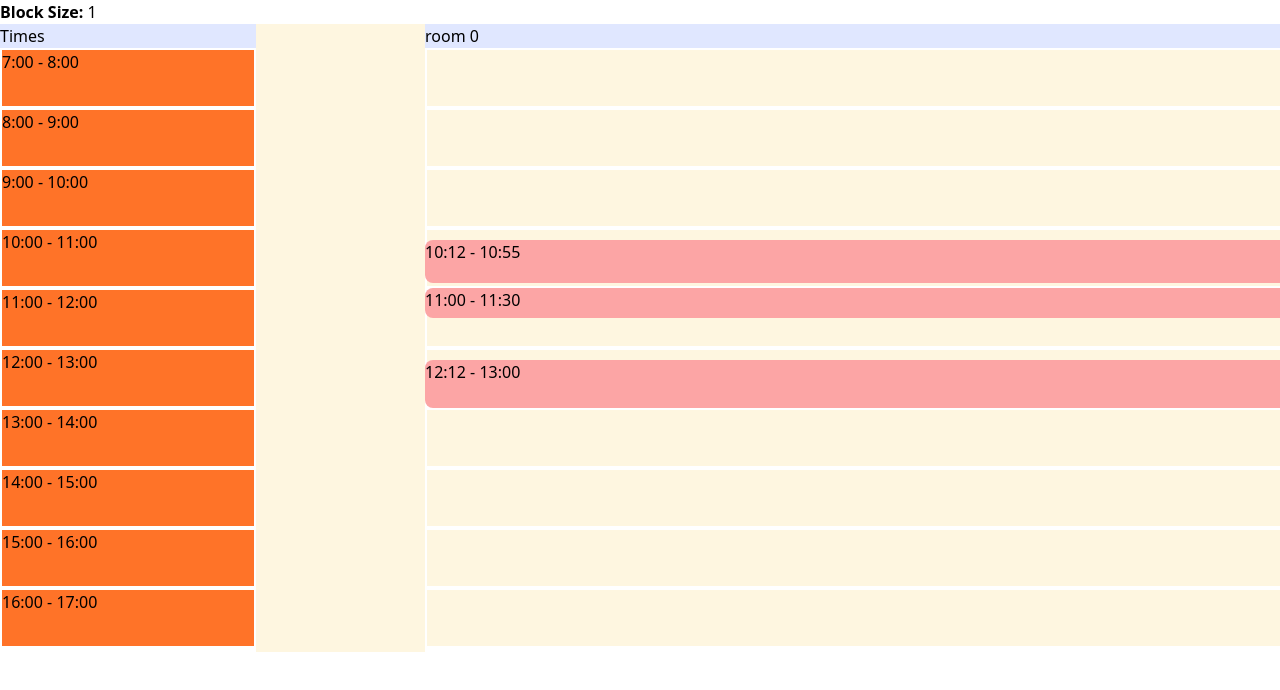
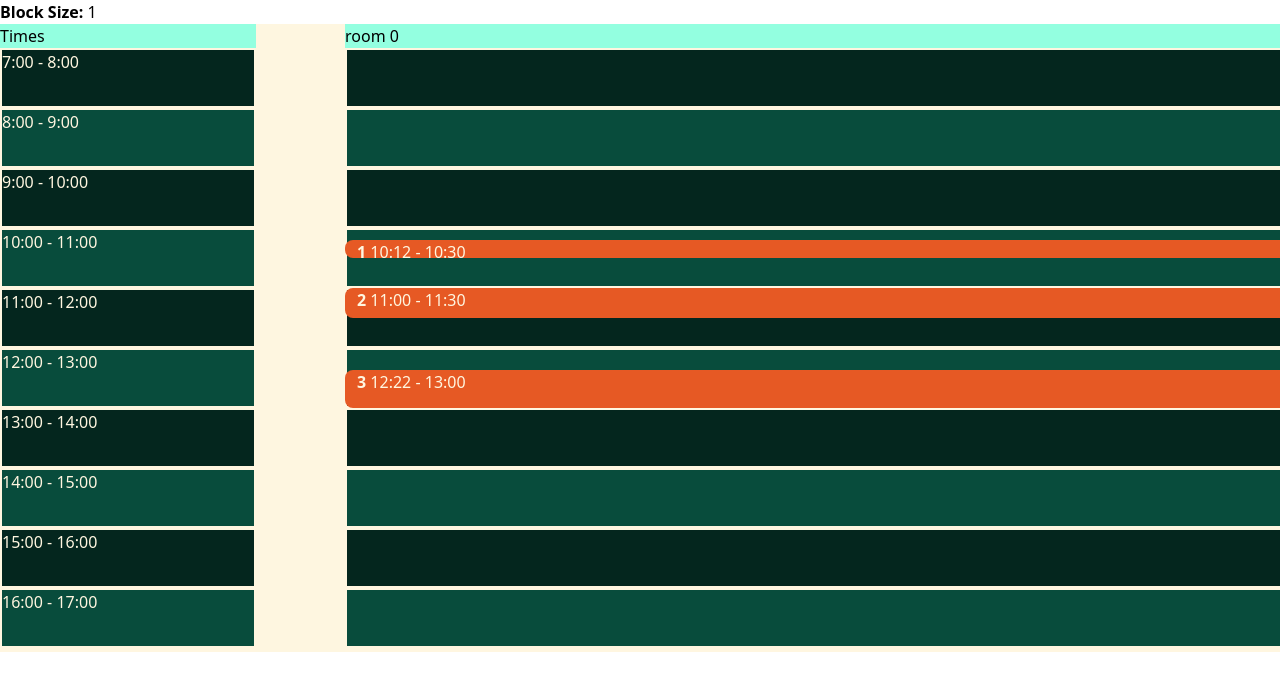
Before and after one commit to lucien-van-duijnhoven/lucks, a React (Vite) app: page / in a window 1280 px wide. Shown: the top 690 px of the page. Built offline with nearby package versions, Linux system fonts and the light colour scheme.

Commit message:
Theme change + more modal work

```diff
--- a/src/EventModal.tsx
+++ b/src/EventModal.tsx
@@ -1,7 +1,17 @@
 import * as React from "react";
-
+import { Event } from "./type";
 import { createPortal } from "react-dom";
 
-function EventModal() {
-  return createPortal(<></>);
+function EventModal({data}: {data: Event}) {
+
+  return createPortal(
+  <>
+    <div className="w-full h-full backdrop-blur-sm bg-gray-100 bg-transparent flex place-content-center">
+      <h1>{data.title}</h1>
+      <p>{data.description}</p>
+      <em>{data.speaker}</em>
+    </div>
+  </>, document.body);
 }
+
+export default EventModal
--- a/src/Room.tsx
+++ b/src/Room.tsx
@@ -39,20 +39,20 @@ function createDayBackdropBlocks(dayRange: Time): Block<null>[] {
 function Room({ events, range }: { events: Event[]; range: Time }) {
   const {sizeMultiplier} = useMetaDataContext()
   return (
-    <div className="w-full relative bg-lime-100">
-      <div className="z-0 w-full absolute" style={{ position: "absolute" }}>
-        {createDayBackdropBlocks(range).map((block) => (
+    <div className="w-full relative bg-[#04261e]">
+      <div className="w-full absolute" style={{ position: "absolute" }}>
+        {createDayBackdropBlocks(range).map((block, index) => (
           <div
             style={{ height: block.size * sizeMultiplier }}
-            className="w-full border-2 border-white"
+            className={"w-full border-2 border-[#fff6e0]" + " " + (index % 2 == 0 ? "bg-[#04261e]" : "bg-[#084c3c]")}
           >
           </div>
         ))}
       </div>
       {createEventOverlay(range, events).map((block) => (
         <div
-          //   onClick={() => handleOverlayBlockClick(block.data)}
-          className={`absolute z-10 w-full bg-red-300 rounded-lg border-1 border-solid`}
+            // onClick={() => handleOverlayBlockClick(block.data)}
+          className={`absolute z-10 w-full bg-[#e65924] rounded-lg border-1 border-solid text-[#fff6e0]`}
           style={{
             top: `${block.offset && block.offset * sizeMultiplier}px`,
             height: getDifferenceInTime(
@@ -61,9 +61,11 @@ function Room({ events, range }: { events: Event[]; range: Time }) {
             ) * sizeMultiplier,
           }}
         >
-          <span>
+          <span className="truncate pl-3">
+          <b>{block.data.title}</b>{" "}
             {block.data.time.start.h}:{stringDubbleZero(block.data.time.start.m)}{" "}
-            - {block.data.time.end.h}:{stringDubbleZero(block.data.time.end.m)}
+            - {block.data.time.end.h}:{stringDubbleZero(block.data.time.end.m)}{" "}
+
           </span>
         </div>
       ))}
--- a/src/Schedule.tsx
+++ b/src/Schedule.tsx
@@ -1,10 +1,12 @@
-import React, { createContext, FC, ReactDOM, useContext } from "react";
+import React, { createContext, FC, ReactDOM, useContext, useState } from "react";
 import { dummyEvents, dummyRooms } from "./data";
 import { Block, Event, HourMinute, Time, TimeBlock } from "./type";
 import Room from "./Room";
 import SidBar from "./SideBar";
 import { ThemeProvider } from "./ThemeProvider";
 import { MetaDataProvider, useMetaDataContext } from "./MetaDataProvider";
+import EventModal from "./EventModal";
+
 
 export const Schedule: FC = () => {
   const dayRange: Time = {
@@ -26,21 +28,26 @@ export const Schedule: FC = () => {
 
   const {sizeMultiplier, setSizeMultiplier} = useMetaDataContext()
 
+  const [eventModalData, setEventModalData] = useState<null|Event>(null)
+
   return (
     <ThemeProvider>
     <MetaDataProvider>
+      {eventModalData && (
+        <EventModal data={eventModalData}/>
+      )}
       <div className="snap-x flex overflow-x-scroll overflow-y-hidden snap-mandatory h-fit ">
-        <div className="sticky left-0 w-1/5 min-w-fit bg-indigo-100 shrink-0">
+        <div className="sticky z-50 left-0 w-1/5 min-w-fit bg-[#93ffe0] shrink-0">
           <h1>Times</h1>
           <SidBar range={dayRange} />
         </div>
         {dummyRooms.map(room =>
           <div key={room.title} className="snap-center shrink-0 w-full bg-[#fef6e0] flex place-items-end flex-col">
             <div className="w-4/5 flex">
-              <h2 className="place-self-center bg-indigo-100 w-full">{room.title}</h2>
+              <h2 className="place-self-center bg-[#93ffe0] w-full">{room.title}</h2>
             </div>
             {/* dayContainer */}
-            <div className="w-4/5 h-fit relative bg-lime-100">
+            <div className="w-4/5 h-fit relative bg-[#93ffe0]">
               <Room
                 events={room.events}
                 range={dayRange}
--- a/src/SideBar.tsx
+++ b/src/SideBar.tsx
@@ -10,11 +10,11 @@ import { useMetaDataContext } from "./MetaDataProvider";
 function SidBar({ range }: { range: Time }) {
   const {sizeMultiplier} = useMetaDataContext()
   return (
-    <>
-      {createSideBarTimes(range)?.map((timeBlock) => (
+    <div>
+      {createSideBarTimes(range)?.map((timeBlock, index) => (
         <div
           style={{ height: timeBlock.size * sizeMultiplier }}
-          className="shrink-0 bg-[#ff7328] border-2 z-20 border-solid border-white"
+          className={"shrink-0 border-2 border-solid border-[#fff6e0] text-[#fff6e0]" + " " + (index % 2 == 0 ? "bg-[#04261e]" : "bg-[#084c3c]")}
         >
           <span>
             {timeBlock.data.start.h}:{stringDubbleZero(timeBlock.data.start.m)} -{" "}
@@ -22,7 +22,7 @@ function SidBar({ range }: { range: Time }) {
           </span>
         </div>
       ))}
-    </>
+    </div>
   );
 }
 
--- a/src/data.ts
+++ b/src/data.ts
@@ -14,7 +14,7 @@ export const dummyEvents: Event[] = [
       },
       end: {
         h: 10,
-        m: 55,
+        m: 30,
       },
     },
   },
@@ -40,7 +40,7 @@ export const dummyEvents: Event[] = [
     time: {
       start: {
         h: 12,
-        m: 12,
+        m: 22,
       },
       end: {
         h: 13,
--- a/src/type.ts
+++ b/src/type.ts
@@ -19,6 +19,8 @@ export interface Room {
   events: Event[],
   title: string
 }
+
+type Rooms = Room[]
 
 export interface Block<T> {
   data: T;
```
